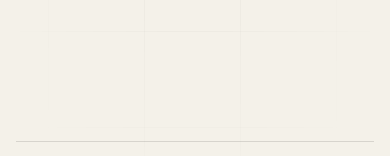
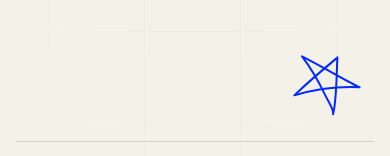
Before and after one commit to FiserBre/prepare-page, a Next.js app: page / in a window 390 px wide. Shown: the part 593-749 px from the top of the page. Built offline with nearby package versions, Linux system fonts and the light colour scheme.

Commit message:
Move star above the headline, bottom right corner on phones
Co-Authored-By: Claude Sonnet 5.5 <noreply@anthropic.com>
Claude-Session: https://claude.ai/code/session_016Fk54zHVv1XpNkXghM71nB

```diff
--- a/app/globals.css
+++ b/app/globals.css
@@ -324,6 +324,7 @@ img.flork { -webkit-user-drag: none; }
 .spot--always { display: block; }
 @media (min-width: 900px) { .spot--desktop { display: block; } }
 @media (min-width: 1100px) { .spot--wide { display: block; } }
+@media (min-width: 900px) { .spot--phone { display: none; } }
 .spot > .sketch, .spot .rig > .sketch { width: 100%; height: auto; }
 /* on phones the crew squeezes closer to the window */
 @media (max-width: 899px) {
--- a/app/page.tsx
+++ b/app/page.tsx
@@ -27,8 +27,11 @@ export default function ComingSoon() {
           <Spot top="46%" right="6%" w={40} rotate={12} show="desktop" depth={26} className="spot--intro spot--mark">
             <Sketch name="sparkle" />
           </Spot>
-          {/* a star, up on the right between the zigzag and the sparkle */}
-          <Spot top="28%" right="17%" w={64} rotate={14} show="desktop" depth={34} className="spot--intro spot--mark">
+          {/* a star above the headline; on phones it moves to the bottom right corner */}
+          <Spot top="24%" left="35%" w={64} rotate={14} show="desktop" depth={34} className="spot--intro spot--mark">
+            <Sketch name="star" />
+          </Spot>
+          <Spot bottom="16%" right="8%" w={64} rotate={14} show="always" depth={34} className="spot--intro spot--mark spot--phone">
             <Sketch name="star" />
           </Spot>
           {/* bottom corners, above the footer line */}
```
